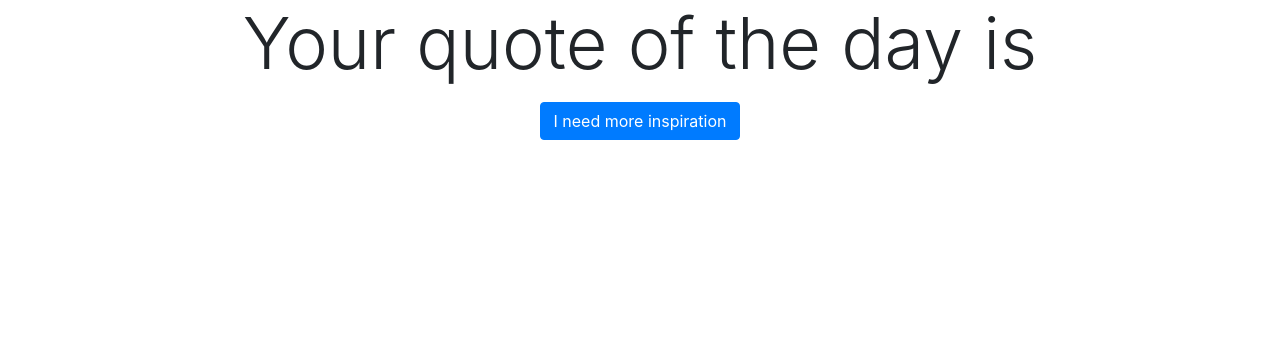
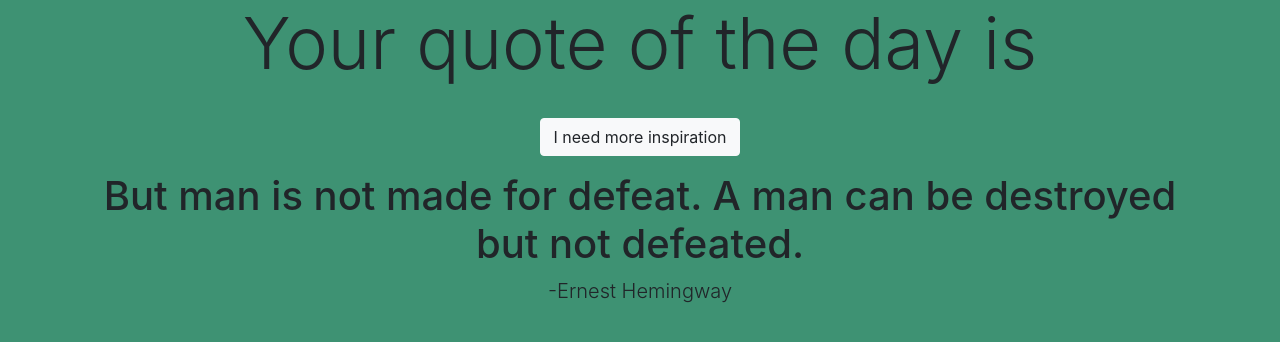
Before and after one commit to SmashCookie/random-quote-generator, a plain HTML site: page index.html in a window 1280 px wide. Drawn offline with nearby package versions, Linux system fonts and the light colour scheme.

Commit message:
Displays a random quote, does not generate one*

```diff
--- a/css/style.css
+++ b/css/style.css
@@ -0,0 +1,3 @@
+    .hidden {
+        display: hidden;
+    }
--- a/index.html
+++ b/index.html
@@ -21,17 +21,20 @@
         <header class="container">
             <h1 class="display-3">Your quote of the day is</h1>
         </header>
+
+        <br>
+
         <article class="container">
+            <p class="lead">
+                <button class="btn btn-light">I need more inspiration</button>
+            </p>
             <!-- Quote -->
-            <p class="lead">
+            <h1 class="h1">
                 <span class="quote"></span>
-            </p>
+            </h1>
             <!-- Author -->
-            <p class="lead">
+            <p class="lead" id="author">
                 <span class="quote"></span>
-            </p>
-            <p class="lead">
-                <button class="btn btn-primary">I need more inspiration</button>
             </p>
         </article>
     </div>
--- a/js/script.js
+++ b/js/script.js
@@ -1,25 +1,36 @@
 const btn = document.querySelector("button");
 btn.addEventListener("click", printQuote);
 
-
+//Prints the quote & author to the screen everytime the user clicks the button
 function printQuote() {
+    // Gets a quote from the getRandomQuote function
     const quote = getRandomQuote();
     const output = document.querySelectorAll(".quote");
     output[0].textContent = quote.quote;
-    output[1].textContent = quote.author;
+    output[1].textContent = "-" + quote.author;
+    changeBackgroundColor();
 }
 
 function getRandomQuote() {
     const quotes = [
-        {
-            quote: "It is better to be feared than loved, if you cannot do both.",
-            author: "Nicollo Machiavelli"
-        },
-        {
-            quote: "",
-            author: ""
-        }
+        {quote: "It is better to be feared than loved, if you cannot do both.",author: "Nicollo Machiavelli"},
+        {quote: "But man is not made for defeat. A man can be destroyed but not defeated.",author: "Ernest Hemingway"},
+        {quote: "We know what we are, but know not what we may be.",author: "William Shakespeare"},
+        {quote: "No legacy is so rich as honesty",author: "William Shakespeare"}
     ];
-    const quoteNumber = Math.floor(Math.random() * quotes.length);
-    return quotes[quoteNumber];
+    // Generates a random number based on how many objects are in the quotes array
+    const i = Math.floor(Math.random() * quotes.length);
+    return quotes[i];
 }
+
+// Changes the style of the body to a random RGB color every time a user clicks the button
+function changeBackgroundColor() {
+    // * 155 + 50 shows mostly colors where the black text is easly seen.
+    const R = Math.floor(Math.random() * 155) + 50;
+    const G = Math.floor(Math.random() * 155) + 50;
+    const B = Math.floor(Math.random() * 155) + 50;
+    document.body.style.backgroundColor = "rgb(" + R + "," + G + "," + B + ")";
+}
+
+//Prints the quote once when the user loads the page
+printQuote();
```
